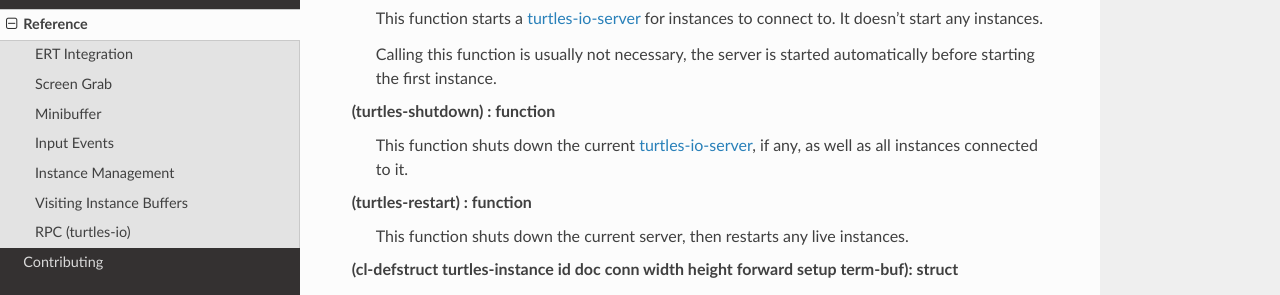
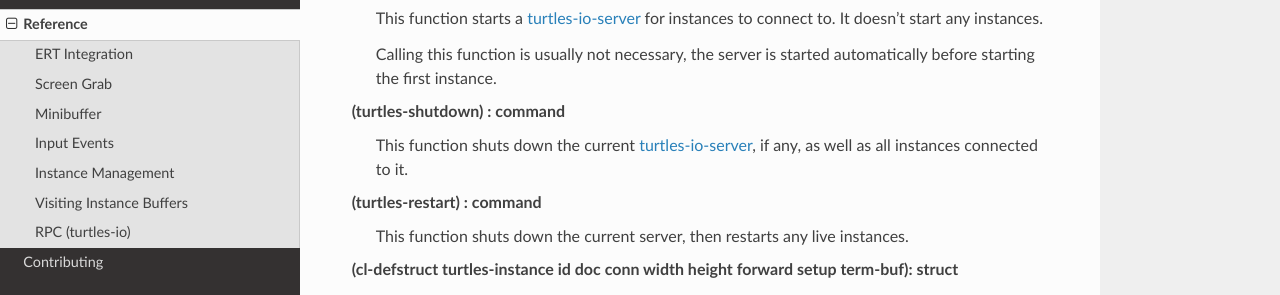
Before and after one commit to emacsmirror/turtles, a Sphinx documentation site: the page built from docs/source/reference.rst, in a window 1280 px wide and 900 px high, scrolled down 5728 px. Shown: the part 156-451 px from the top of the window. Built offline with Sphinx 7.4.7 and the Read the Docs theme 3.1.0, drawn with Linux system fonts in a browser that asks for light colours.

Commit message:
docs: Set proper type of some commands.

```diff
--- a/docs/source/reference.rst
+++ b/docs/source/reference.rst
@@ -388,11 +388,11 @@ case, the simplest thing to do is to restart the instances with
     Calling this function is usually not necessary, the server is
     started automatically before starting the first instance.
 
-(turtles-shutdown) : function
+(turtles-shutdown) : command
     This function shuts down the current :ref:`turtles-io-server
     <rpc>`, if any, as well as all instances connected to it.
 
-(turtles-restart) : function
+(turtles-restart) : command
     This function shuts down the current server, then restarts any
     live instances.
 
```
